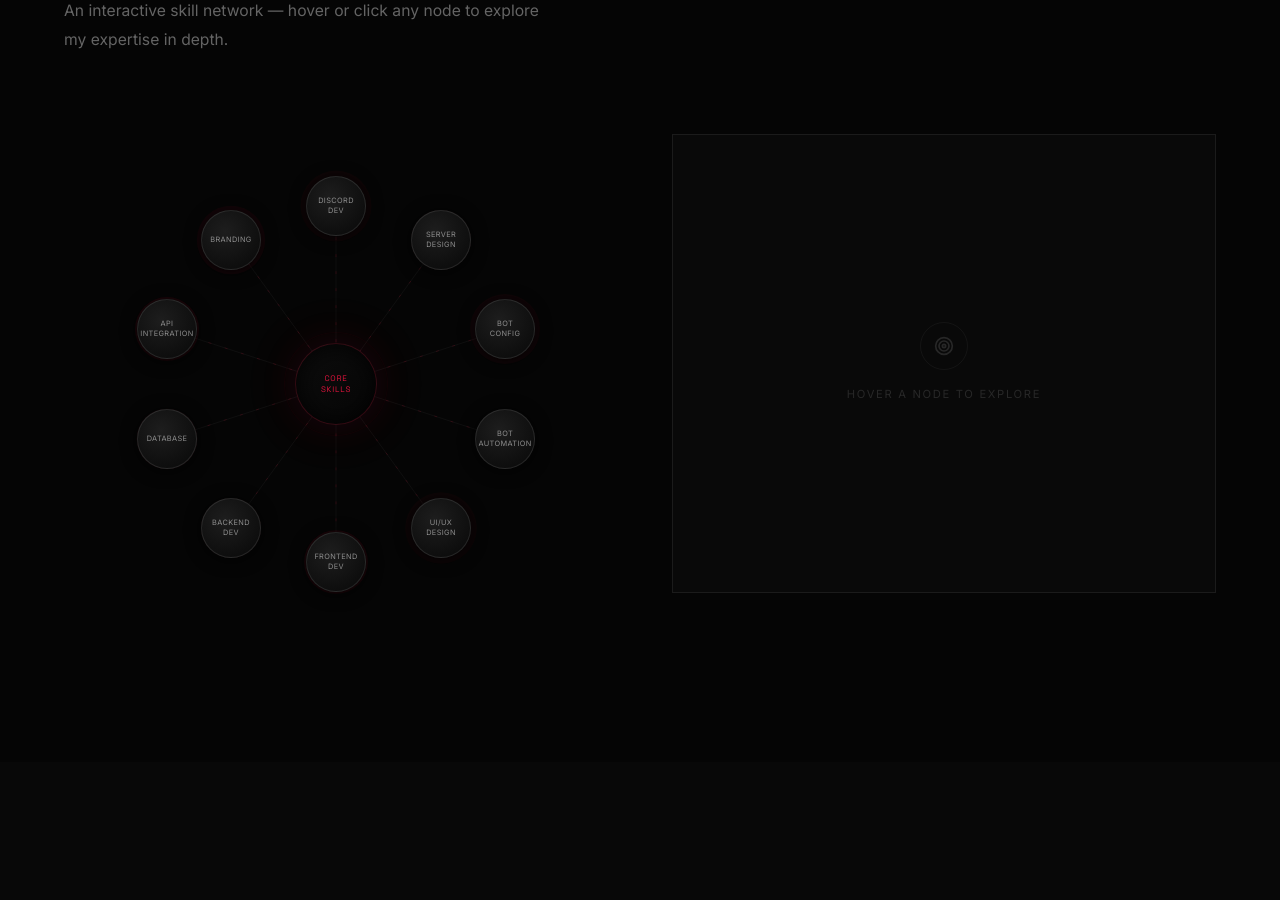
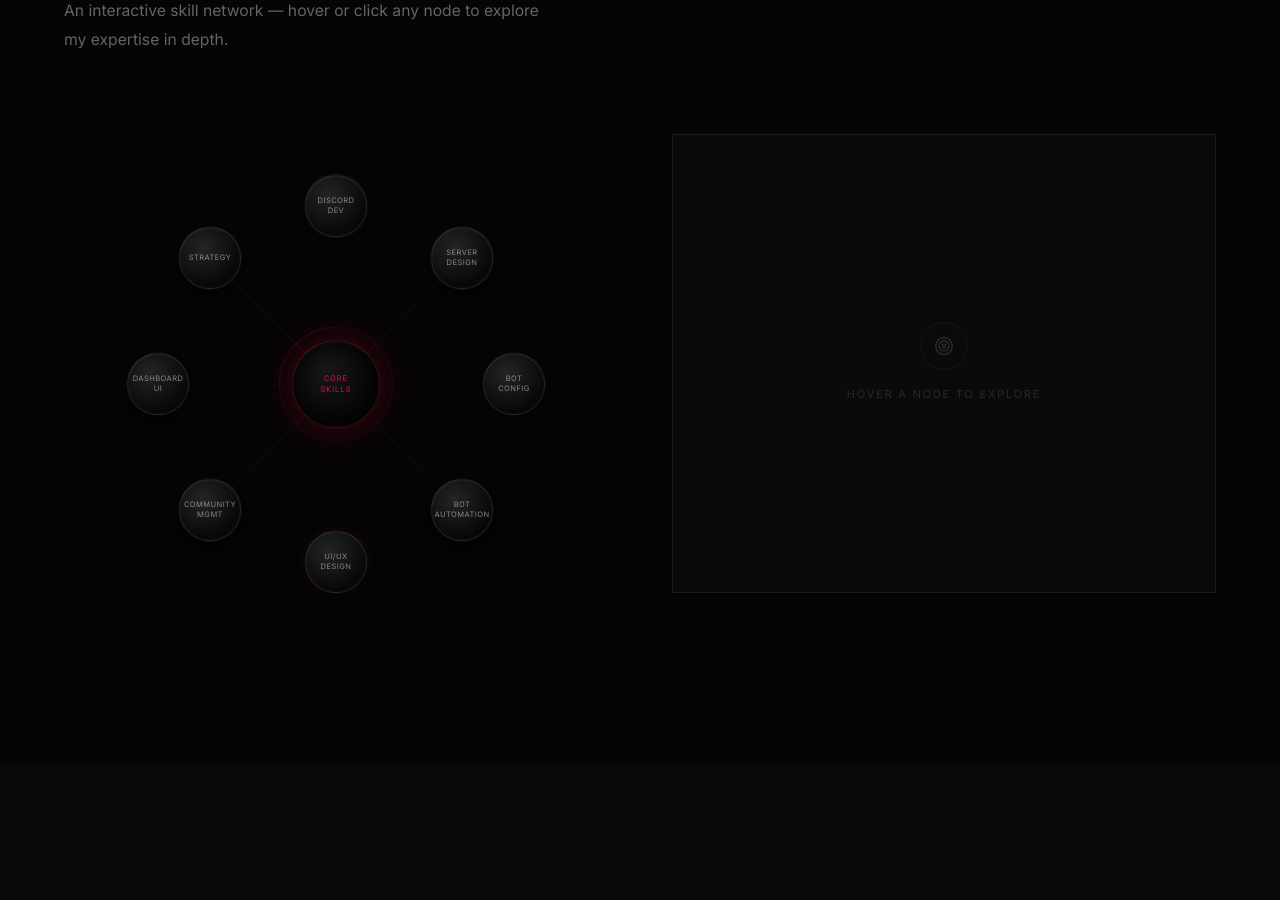
Before and after one commit to rtiafnahta123-lgtm/XOHAN, a React (Vite) app: page / in a window 1280 px wide. Shown: the part 2420-3320 px from the top of the page. Built offline with nearby package versions, Linux system fonts and the light colour scheme; a web font is replaced by a local one.

Commit message:
refine: Skill Network - 8 real skills, no parallax, energy beams, spinning rings

```diff
--- a/src/App.jsx
+++ b/src/App.jsx
@@ -304,39 +304,25 @@ const SKILL_NODES = [
     xp:88, projects:['Nebula Dashboard','Apex Gaming Hub'],
   },
   {
-    id:'frontend', label:'Frontend Dev', fullLabel:'Frontend Development',
-    desc:'React-powered interfaces with modern CSS, smooth animations, and responsive layouts — performant and pixel-perfect.',
-    tools:['React','Vite','TailwindCSS','CSS3','Framer Motion'],
-    tags:['React','Responsive','Animations','CSS','Performance'],
-    xp:82, projects:['Nebula Dashboard','XOHAN Portfolio'],
+    id:'community', label:'Community Mgmt', fullLabel:'Community Management',
+    desc:'Full ongoing management of your Discord community — moderation, engagement campaigns, member growth, and health reporting.',
+    tools:['Carl-bot','MEE6','Dyno','Statbot','Discord API'],
+    tags:['Moderation','Engagement','Member Growth','Conflict Resolution','Health Reports'],
+    xp:85, projects:['Creator Circle','Apex Gaming Hub','EduStream Academy'],
   },
   {
-    id:'backend', label:'Backend Dev', fullLabel:'Backend Development',
-    desc:'Node.js server-side logic, REST APIs, and bot backends — reliable, scalable, and well-structured.',
-    tools:['Node.js','Express','REST API','WebSockets','JWT'],
-    tags:['REST APIs','Auth','WebSockets','Middleware','Error Handling'],
-    xp:78, projects:['CryptoVault Community','Nebula Dashboard'],
+    id:'dashboard', label:'Dashboard UI', fullLabel:'Dashboard UI',
+    desc:'End-to-end dashboard UI design for SaaS and analytics platforms — delivered as structured Figma files with a full component library.',
+    tools:['Figma','FigJam','Adobe XD','Framer','Principle'],
+    tags:['Admin UI','Data Viz','Component Library','Figma','Design Tokens'],
+    xp:83, projects:['Nebula Dashboard','XOHAN Portfolio'],
   },
   {
-    id:'database', label:'Database', fullLabel:'Database Design',
-    desc:'Structured data models for Discord bots and web apps — optimized schemas and clean query design.',
-    tools:['MongoDB','PostgreSQL','Supabase','Prisma','Redis'],
-    tags:['Schema Design','Indexing','Queries','Relations','Caching'],
-    xp:75, projects:['CryptoVault Community'],
-  },
-  {
-    id:'api', label:'API Integration', fullLabel:'API Integration',
-    desc:'Connecting Discord bots and web apps to third-party services — clean, typed, and error-resilient integrations.',
-    tools:['REST','GraphQL','Discord API','Stripe','OAuth2'],
-    tags:['Auth','Webhooks','Rate Limiting','Error Handling','OAuth'],
-    xp:80, projects:['CryptoVault Community','Nebula Dashboard'],
-  },
-  {
-    id:'branding', label:'Branding', fullLabel:'Branding',
-    desc:'Visual identity systems for Discord communities and digital products — logos, color systems, and brand guidelines.',
-    tools:['Figma','Illustrator','Photoshop','Canva Pro'],
-    tags:['Logo Design','Color Systems','Typography','Brand Guidelines','Icons'],
-    xp:83, projects:['Apex Gaming Hub','Creator Circle'],
+    id:'strategy', label:'Strategy', fullLabel:'Strategy',
+    desc:'Growth strategy and community architecture planning — roadmaps, engagement funnels, and data-driven retention systems.',
+    tools:['Notion','Airtable','Discord Insights','Analytics'],
+    tags:['Roadmaps','Engagement Funnels','Retention','Analytics','Growth Planning'],
+    xp:80, projects:['Apex Gaming Hub','Creator Circle'],
   },
 ];
 
@@ -462,10 +448,9 @@ function SkillPanel({ node }) {
 
 /* ══════════════════════ SKILL NETWORK ══════════════════════════════════════ */
 function SkillNetwork({ setActiveId, lockedId, setLockedId }) {
-  const containerRef              = useRef(null);
-  const [hoverId,  setHoverId]    = useState(null);
-  const [parallax, setParallax]   = useState({ x:0, y:0 });
-  const [inView,   setInView]     = useState(false);
+  const containerRef           = useRef(null);
+  const [hoverId,  setHoverId] = useState(null);
+  const [inView,   setInView]  = useState(false);
 
   useEffect(() => {
     const el = containerRef.current; if (!el) return;
@@ -473,16 +458,9 @@ function SkillNetwork({ setActiveId, lockedId, setLockedId }) {
     obs.observe(el); return () => obs.disconnect();
   }, []);
 
-  const onMove = (e) => {
-    const r = containerRef.current.getBoundingClientRect();
-    setParallax({
-      x: ((e.clientX - r.left - r.width  / 2) / r.width)  * 14,
-      y: ((e.clientY - r.top  - r.height / 2) / r.height) * 14,
-    });
-  };
-  const onLeave     = ()  => { setParallax({ x:0, y:0 }); setHoverId(null); if (!lockedId) setActiveId(null); };
-  const onNodeEnter = (id) => { setHoverId(id);  if (!lockedId) setActiveId(id); };
-  const onNodeLeave = ()   => { setHoverId(null); if (!lockedId) setActiveId(null); };
+  const onLeave     = ()   => { setHoverId(null); if (!lockedId) setActiveId(null); };
+  const onNodeEnter = (id) => { setHoverId(id);   if (!lockedId) setActiveId(id); };
+  const onNodeLeave = ()   => { setHoverId(null);  if (!lockedId) setActiveId(null); };
   const onNodeClick = (id) => {
     if (lockedId === id) { setLockedId(null); setActiveId(null); }
     else { setLockedId(id); setActiveId(id); }
@@ -491,51 +469,91 @@ function SkillNetwork({ setActiveId, lockedId, setLockedId }) {
   const effectiveId = lockedId || hoverId;
 
   return (
-    <div ref={containerRef} onMouseMove={onMove} onMouseLeave={onLeave}
+    <div ref={containerRef} onMouseLeave={onLeave}
       style={{ position:'relative', width:'100%', maxWidth:500, margin:'0 auto', aspectRatio:'1/1' }}>
 
-      {/* Parallax wrapper */}
-      <div style={{
-        position:'absolute', inset:0,
-        transform:`translate(${parallax.x}px,${parallax.y}px)`,
-        transition:'transform 0.45s cubic-bezier(.23,1,.32,1)',
-      }}>
+      {/* Fixed graph — no parallax, no movement */}
+      <div style={{ position:'absolute', inset:0 }}>
 
-        {/* ── SVG connection lines ── */}
+        {/* ── SVG connection lines + particles ── */}
         <svg viewBox={`0 0 ${SN_SIZE} ${SN_SIZE}`}
           style={{ position:'absolute', inset:0, width:'100%', height:'100%', overflow:'visible' }}>
           <defs>
-            <filter id="sn-glow">
-              <feGaussianBlur stdDeviation="2.5" result="b"/>
-              <feMerge><feMergeNode in="b"/><feMergeNode in="SourceGraphic"/></feMerge>
+            {/* Glow filter for active lines */}
+            <filter id="sn-glow" x="-50%" y="-50%" width="200%" height="200%">
+              <feGaussianBlur stdDeviation="3" result="blur"/>
+              <feMerge><feMergeNode in="blur"/><feMergeNode in="SourceGraphic"/></feMerge>
             </filter>
+            {/* Strong glow for particles */}
+            <filter id="sn-particle-glow" x="-200%" y="-200%" width="500%" height="500%">
+              <feGaussianBlur stdDeviation="2" result="blur"/>
+              <feMerge><feMergeNode in="blur"/><feMergeNode in="SourceGraphic"/></feMerge>
+            </filter>
+            {/* Gradient for each active line — center (CR) to node (transparent) */}
+            {SKILL_NODES.map((node, i) => {
+              const p = snPos(i);
+              const len = Math.sqrt((p.x-SN_CX)**2 + (p.y-SN_CY)**2);
+              return (
+                <linearGradient key={node.id} id={`sn-grad-${i}`}
+                  x1={SN_CX} y1={SN_CY} x2={p.x} y2={p.y}
+                  gradientUnits="userSpaceOnUse">
+                  <stop offset="0%"   stopColor={CR}  stopOpacity="0.9"/>
+                  <stop offset="60%"  stopColor={CR}  stopOpacity="0.4"/>
+                  <stop offset="100%" stopColor={CR}  stopOpacity="0.1"/>
+                </linearGradient>
+              );
+            })}
           </defs>
+
           {SKILL_NODES.map((node, i) => {
-            const p = snPos(i);
+            const p     = snPos(i);
             const isAct = effectiveId === node.id;
+            const lineLen = Math.sqrt((p.x-SN_CX)**2 + (p.y-SN_CY)**2);
             return (
               <g key={node.id}>
-                {/* Base static line */}
+                {/* Dim base track */}
                 <line x1={SN_CX} y1={SN_CY} x2={p.x} y2={p.y}
-                  stroke={isAct ? CR50 : 'rgba(255,255,255,0.05)'}
-                  strokeWidth={isAct ? 1.5 : 0.8}
-                  style={{ transition:'stroke 0.3s ease, stroke-width 0.3s ease' }}
+                  stroke={isAct ? 'rgba(220,20,60,0.18)' : 'rgba(255,255,255,0.04)'}
+                  strokeWidth={isAct ? 2 : 0.75}
+                  style={{ transition:'stroke 0.4s ease, stroke-width 0.4s ease' }}
                 />
-                {/* Animated flowing dash */}
+
+                {/* Active: glowing gradient beam */}
+                {isAct && (
+                  <line x1={SN_CX} y1={SN_CY} x2={p.x} y2={p.y}
+                    stroke={`url(#sn-grad-${i})`}
+                    strokeWidth={1.5}
+                    filter="url(#sn-glow)"
+                  />
+                )}
+
+                {/* Always-on subtle flowing dashes */}
                 {inView && (
                   <line x1={SN_CX} y1={SN_CY} x2={p.x} y2={p.y}
-                    stroke={isAct ? CR : 'rgba(220,20,60,0.2)'}
-                    strokeWidth={isAct ? 1.5 : 0.8}
-                    strokeDasharray="3 14"
+                    stroke={isAct ? CR : 'rgba(220,20,60,0.15)'}
+                    strokeWidth={isAct ? 1.2 : 0.6}
+                    strokeDasharray={isAct ? '4 10' : '2 18'}
                     style={{
                       filter: isAct ? 'url(#sn-glow)' : 'none',
-                      transition:'stroke 0.3s ease, stroke-width 0.3s ease, filter 0.3s ease',
-                      animation:`sn-dash ${2.0 + i * 0.18}s linear infinite`,
-                      animationDelay:`${-i * 0.3}s`,
+                      transition:'stroke 0.4s ease, stroke-width 0.4s ease, filter 0.4s ease',
+                      animation:`sn-dash ${isAct ? 1.2 : (2.8 + i * 0.2)}s linear infinite`,
+                      animationDelay:`${-i * 0.35}s`,
                       willChange:'stroke-dashoffset',
                     }}
                   />
                 )}
+
+                {/* Active: fast travelling particle */}
+                {inView && isAct && (
+                  <circle r={3} fill={CR} filter="url(#sn-particle-glow)"
+                    style={{ animation:`sn-particle-${i} 1.4s linear infinite` }}>
+                    <animateMotion dur="1.4s" repeatCount="indefinite" rotate="auto">
+                      <mpath xlinkHref={`#sn-path-${i}`}/>
+                    </animateMotion>
+                  </circle>
+                )}
+                {/* Hidden path for particle motion */}
+                <path id={`sn-path-${i}`} d={`M${SN_CX},${SN_CY} L${p.x},${p.y}`} fill="none" stroke="none"/>
               </g>
             );
           })}
@@ -544,27 +562,29 @@ function SkillNetwork({ setActiveId, lockedId, setLockedId }) {
         {/* ── Center hub ── */}
         <div style={{
           position:'absolute', left:'50%', top:'50%', transform:'translate(-50%,-50%)',
-          width:82, height:82, borderRadius:'50%',
-          background:'linear-gradient(135deg,#0d0d0d,#060606)',
+          width:88, height:88, borderRadius:'50%',
+          background:'radial-gradient(circle at 38% 32%,#181818,#060606 70%)',
           border:`1.5px solid ${CR20}`,
           display:'flex', alignItems:'center', justifyContent:'center', flexDirection:'column', gap:2,
-          boxShadow:`0 0 40px ${CR10}, 0 0 80px ${CR06}, inset 0 0 24px rgba(0,0,0,0.9)`,
+          boxShadow:`0 0 0 1px ${CR06}, 0 0 32px ${CR20}, 0 0 64px ${CR10}, inset 0 1px 0 rgba(255,255,255,0.06), inset 0 0 28px rgba(0,0,0,0.95)`,
           opacity: inView ? 1 : 0,
           transition:'opacity 0.7s ease 0.15s',
           zIndex:2, userSelect:'none',
         }}>
-          <span style={{ fontFamily:PODIUM, fontSize:'0.5rem', color:CR, letterSpacing:'0.1em', textTransform:'uppercase', lineHeight:1.4, textAlign:'center' }}>
+          <span style={{ fontFamily:PODIUM, fontSize:'0.5rem', color:CR, letterSpacing:'0.12em', textTransform:'uppercase', lineHeight:1.4, textAlign:'center' }}>
             CORE<br/>SKILLS
           </span>
-          {/* Outer pulse ring */}
-          <div style={{ position:'absolute', inset:-12, borderRadius:'50%', border:`1px solid ${CR10}`, animation:'sn-ring 3.5s ease-in-out infinite' }} />
+          {/* Slow rotating outer ring */}
+          <div style={{ position:'absolute', inset:-14, borderRadius:'50%', border:`1px solid ${CR10}`, borderTopColor:CR20, animation:'sn-hub-spin 8s linear infinite' }} />
+          {/* Breathing glow ring */}
+          <div style={{ position:'absolute', inset:-8, borderRadius:'50%', border:`1px solid ${CR10}`, animation:'sn-ring 3.5s ease-in-out infinite' }} />
         </div>
 
         {/* ── Satellite skill nodes ── */}
         {SKILL_NODES.map((node, i) => {
-          const p     = snPos(i);
-          const pctX  = (p.x / SN_SIZE) * 100;
-          const pctY  = (p.y / SN_SIZE) * 100;
+          const p      = snPos(i);
+          const pctX   = (p.x / SN_SIZE) * 100;
+          const pctY   = (p.y / SN_SIZE) * 100;
           const isAct  = effectiveId === node.id;
           const isLock = lockedId === node.id;
 
@@ -576,47 +596,61 @@ function SkillNetwork({ setActiveId, lockedId, setLockedId }) {
               style={{
                 position:'absolute',
                 left:`${pctX}%`, top:`${pctY}%`,
-                transform:`translate(-50%,-50%) scale(${isAct ? 1.22 : 1})`,
-                width:60, height:60, borderRadius:'50%',
+                /* Only scale on hover/active — no position shift */
+                transform:`translate(-50%,-50%) scale(${isAct ? 1.2 : 1})`,
+                width:62, height:62, borderRadius:'50%',
                 background: isAct
-                  ? `radial-gradient(circle at 40% 35%,${CR10},rgba(0,0,0,0.95))`
-                  : 'radial-gradient(circle at 40% 35%,rgba(30,30,30,0.98),rgba(8,8,8,0.98))',
-                border:`1.5px solid ${isAct ? CR : isLock ? CR50 : 'rgba(255,255,255,0.1)'}`,
+                  ? `radial-gradient(circle at 38% 32%,rgba(220,20,60,0.18),rgba(6,6,6,0.97) 70%)`
+                  : `radial-gradient(circle at 38% 32%,rgba(40,40,40,0.9),rgba(8,8,8,0.97) 70%)`,
+                border:`1.5px solid ${isAct ? CR : isLock ? CR50 : 'rgba(255,255,255,0.09)'}`,
                 display:'flex', alignItems:'center', justifyContent:'center',
                 cursor:'pointer', zIndex: isAct ? 4 : 3,
                 opacity: inView ? 1 : 0,
                 boxShadow: isAct
-                  ? `0 0 24px ${CR50}, 0 0 48px ${CR20}, inset 0 0 16px rgba(220,20,60,0.06)`
-                  : '0 2px 16px rgba(0,0,0,0.8)',
+                  ? `0 0 0 1px ${CR20}, 0 0 20px ${CR50}, 0 0 40px ${CR20}, inset 0 1px 0 rgba(255,255,255,0.08), inset 0 0 20px rgba(220,20,60,0.08)`
+                  : `0 0 0 1px rgba(255,255,255,0.03), 0 4px 20px rgba(0,0,0,0.85), inset 0 1px 0 rgba(255,255,255,0.04)`,
                 transition: [
                   'transform 0.38s cubic-bezier(.23,1,.32,1)',
-                  'border-color 0.28s ease',
-                  'background 0.28s ease',
-                  'box-shadow 0.32s ease',
-                  `opacity 0.6s ease ${0.06 + i * 0.065}s`,
+                  'border-color 0.3s ease',
+                  'background 0.3s ease',
+                  'box-shadow 0.35s ease',
+                  `opacity 0.65s ease ${0.06 + i * 0.07}s`,
                 ].join(','),
-                animation: isAct ? 'none' : `sn-pulse ${3.0 + i * 0.38}s ease-in-out infinite`,
-                animationDelay: `${i * 0.24}s`,
-                willChange:'transform',
+                /* Idle breathing pulse — stops when active */
+                animation: isAct ? 'none' : `sn-pulse ${3.2 + i * 0.35}s ease-in-out infinite`,
+                animationDelay: `${i * 0.28}s`,
+                willChange:'transform, box-shadow',
+                overflow:'visible',
               }}
             >
+              {/* Rotating border arc — active only */}
+              {isAct && (
+                <div style={{
+                  position:'absolute', inset:-5, borderRadius:'50%',
+                  border:'1.5px solid transparent',
+                  borderTopColor:CR, borderRightColor:`${CR}40`,
+                  animation:'sn-node-spin 1.8s linear infinite',
+                  pointerEvents:'none',
+                }} />
+              )}
+
               <span style={{
                 fontFamily:INTER,
-                fontSize:'0.46rem',
-                color: isAct ? '#fff' : 'rgba(255,255,255,0.5)',
-                letterSpacing:'0.05em',
+                fontSize:'0.47rem',
+                color: isAct ? '#fff' : 'rgba(255,255,255,0.48)',
+                letterSpacing:'0.06em',
                 textTransform:'uppercase',
                 textAlign:'center',
                 lineHeight:1.35,
-                padding:'0 6px',
-                transition:'color 0.28s ease',
+                padding:'0 5px',
+                transition:'color 0.3s ease',
                 userSelect:'none',
                 pointerEvents:'none',
               }}>{node.label}</span>
 
-              {/* Lock indicator dot */}
+              {/* Lock dot */}
               {isLock && (
-                <div style={{ position:'absolute', top:-2, right:-2, width:7, height:7, borderRadius:'50%', background:CR, boxShadow:`0 0 10px ${CR}` }} />
+                <div style={{ position:'absolute', top:-2, right:-2, width:7, height:7, borderRadius:'50%', background:CR, boxShadow:`0 0 10px ${CR}, 0 0 20px ${CR}` }} />
               )}
             </div>
           );
```
Also changed, not shown: src/index.css (+13 -2 lines).
